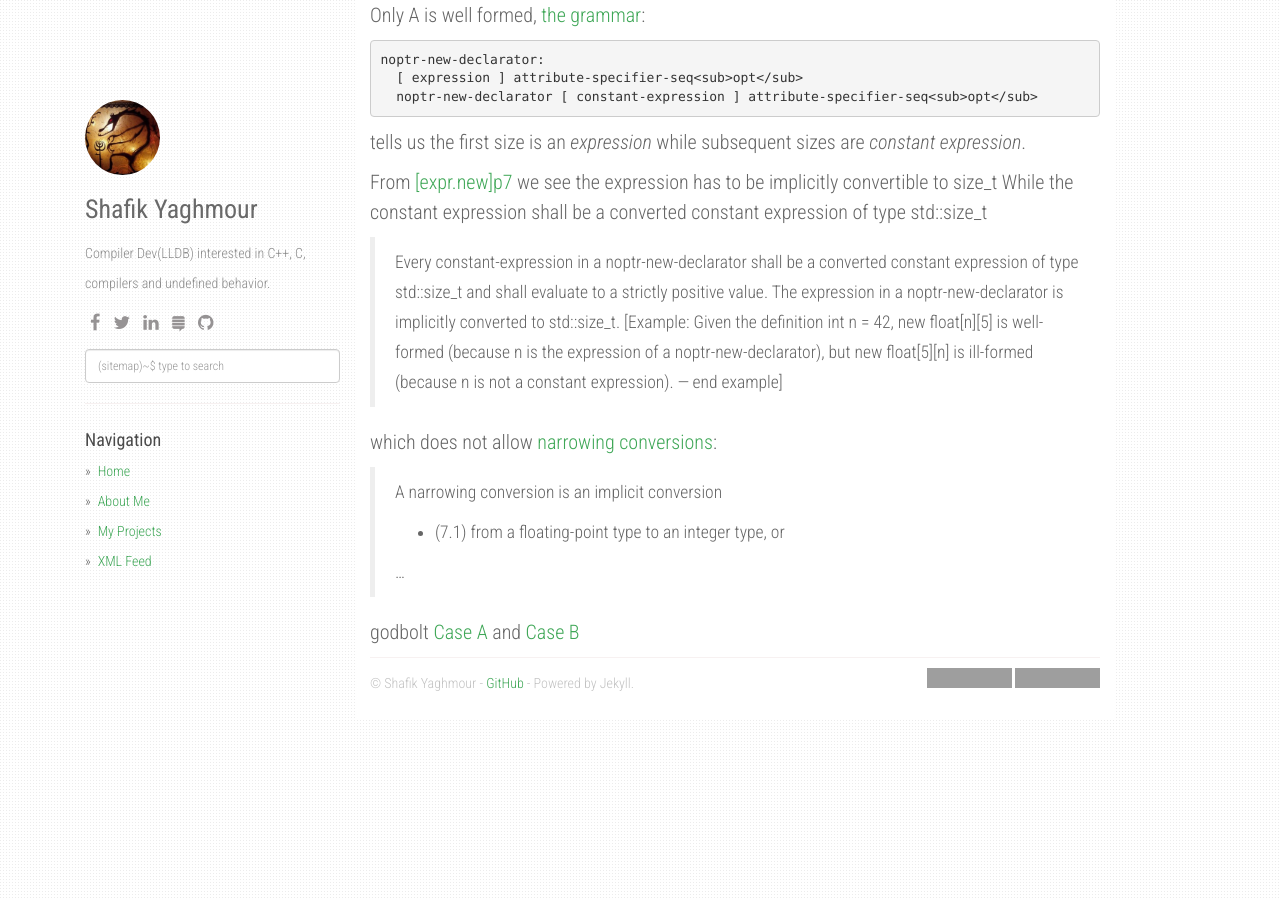
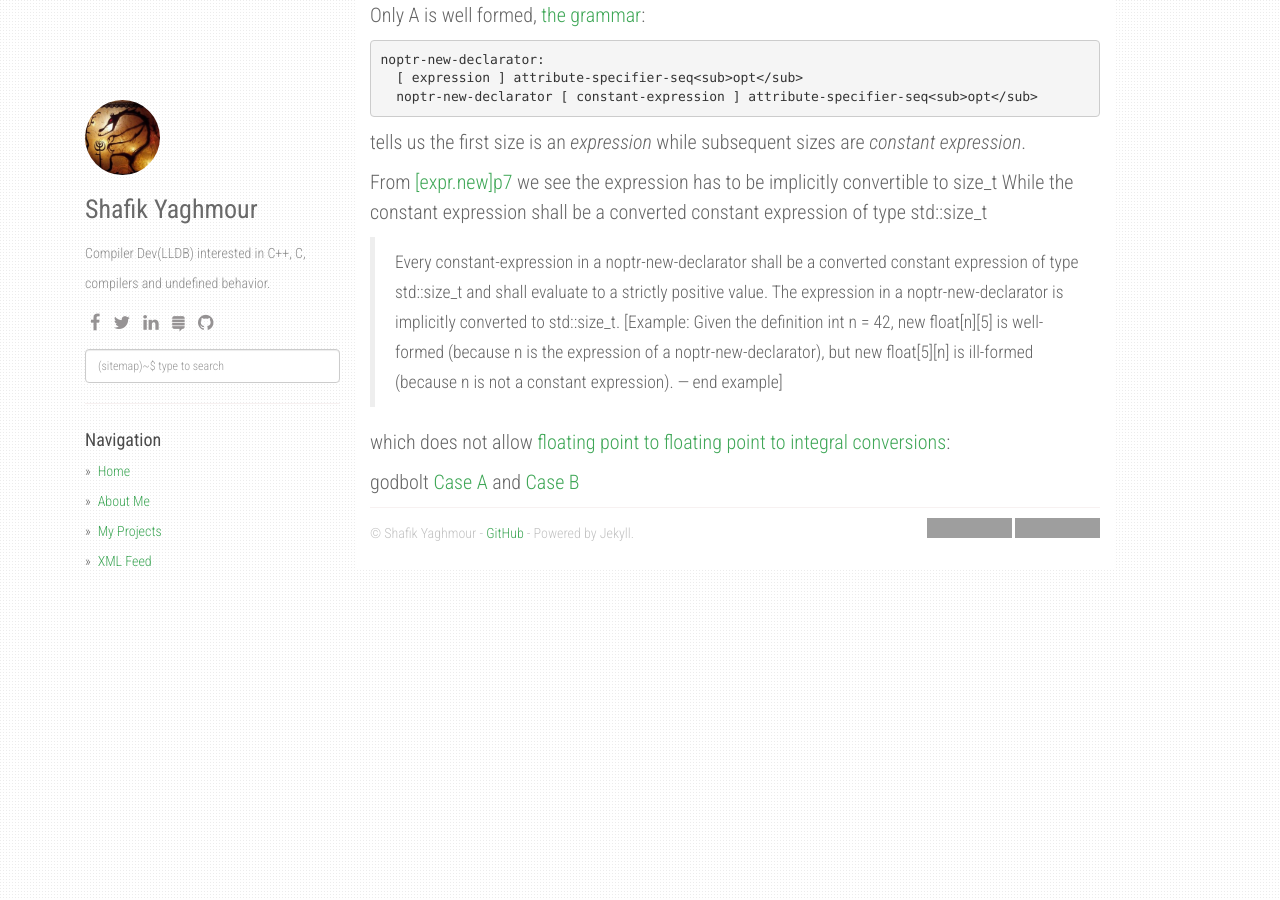
Before and after one commit to shafik/shafik.github.io, a Jekyll site: the page built from _posts/2018-12-04-new_expression_size_conversions_answer.md, in a window 1280 px wide. Built offline with Jekyll 4.4.1, drawn with Linux system fonts in a browser that asks for light colours; nearby versions of some CDN libraries; grey boxes are pictures that could not be loaded.

Commit message:
Fixing answer

```diff
--- a/_posts/2018-12-04-new_expression_size_conversions_answer.md
+++ b/_posts/2018-12-04-new_expression_size_conversions_answer.md
@@ -21,12 +21,6 @@ shall evaluate to a strictly positive value. The expression in a noptr-new-decla
 but new float[5][n] is ill-formed (because n is not a constant expression).
 — end example\]
 
-which does not allow [narrowing conversions](http://eel.is/c++draft/dcl.init.list#def:narrowing_conversion):
-
-> A narrowing conversion is an implicit conversion
->
->- (7.1) from a floating-point type to an integer type, or
->
->...
+which does not allow [floating point to floating point to integral conversions](http://eel.is/c++draft/conv.fpint#1):
 
 godbolt [Case A](https://godbolt.org/z/jbP3Z3) and [Case B](https://godbolt.org/z/pM7LRU)
```
